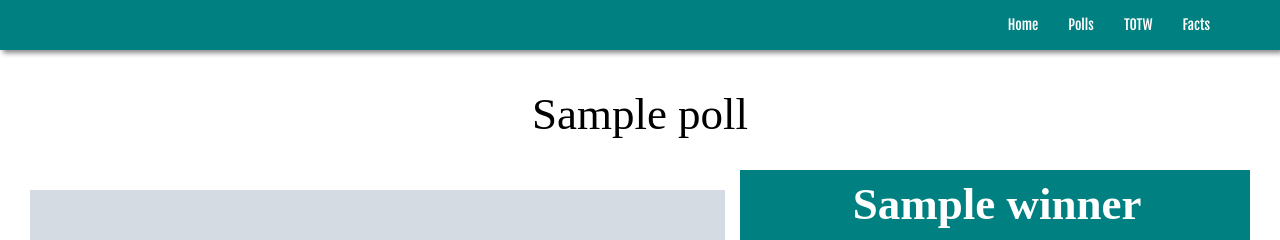
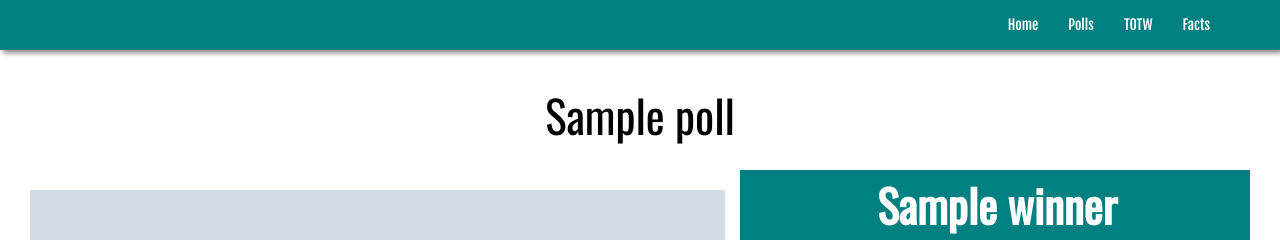
Before and after one commit to thesarcasticfootballer/counter-attack-football, a Python web app: template templates/polls.html in a window 1280 px wide. Shown: the top 240 px of the page. Run offline with Jinja, Linux system fonts and the light colour scheme; the template is opened without the code that fills it: most values are stand-ins (such as "Sample title", 1, 10 or a date in 2020); grey boxes marked "Sample" are stand-in pictures; some libraries are stand-ins or nearby versions.

Commit message:
Poll page design changes font

```diff
--- a/static/styles/css/polls.css
+++ b/static/styles/css/polls.css
@@ -1,7 +1,7 @@
 .question
 {
     font-size: 45px;
-    font-family: "Open Sans script=all rev=1";
+    font-family: Oswald;
 
     text-decoration: none;
     color: black;
@@ -33,7 +33,7 @@
 .winner
 {
       font-size: 45px;
-    font-family: 'Impact, Charcoal, sans-serif';
+   font-family: Oswald;
 
     color: white;
      text-align: center;
--- a/templates/polls.html
+++ b/templates/polls.html
@@ -4,7 +4,7 @@
     <title>Polls</title>
 
     <link rel="stylesheet" href="http://maxcdn.bootstrapcdn.com/bootstrap/3.3.6/css/bootstrap.min.css">
-
+  <link rel="stylesheet" type="text/css" href="//fonts.googleapis.com/css?family=Oswald" />
 <link href="styles/css/polls.css" rel="stylesheet">
 <script type="text/javascript" src="https://www.gstatic.com/charts/loader.js"></script>
     <script type="text/javascript">
@@ -31,7 +31,7 @@
 
         // Set chart options
         var options = {'title': '{{poll.question}}',
-                       'width':500,
+                       'width':700,
                        'height':400,pieHole: 0.4,colors: ['#008080','#d56100']};
 
         // Instantiate and draw our chart, passing in some options.
```
